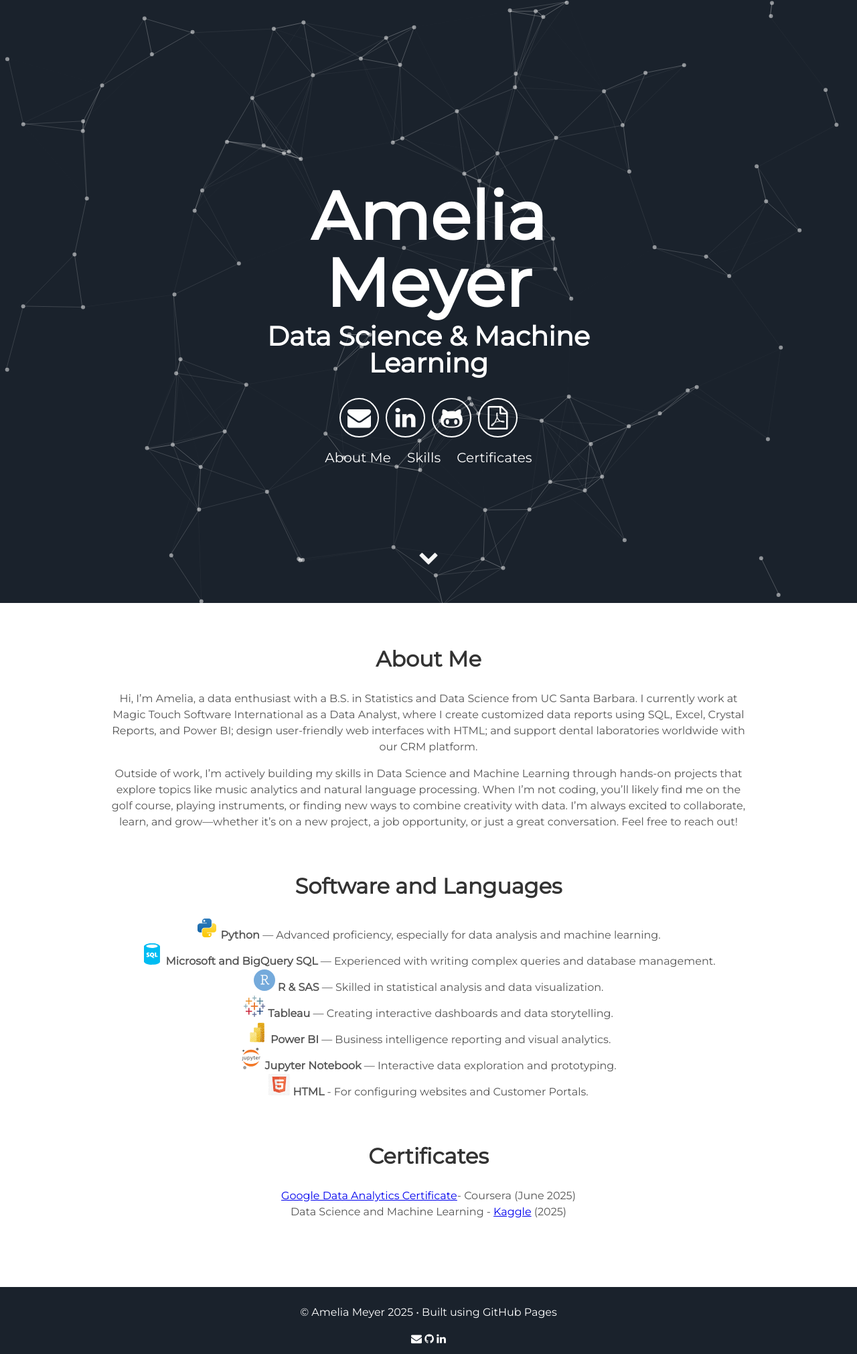
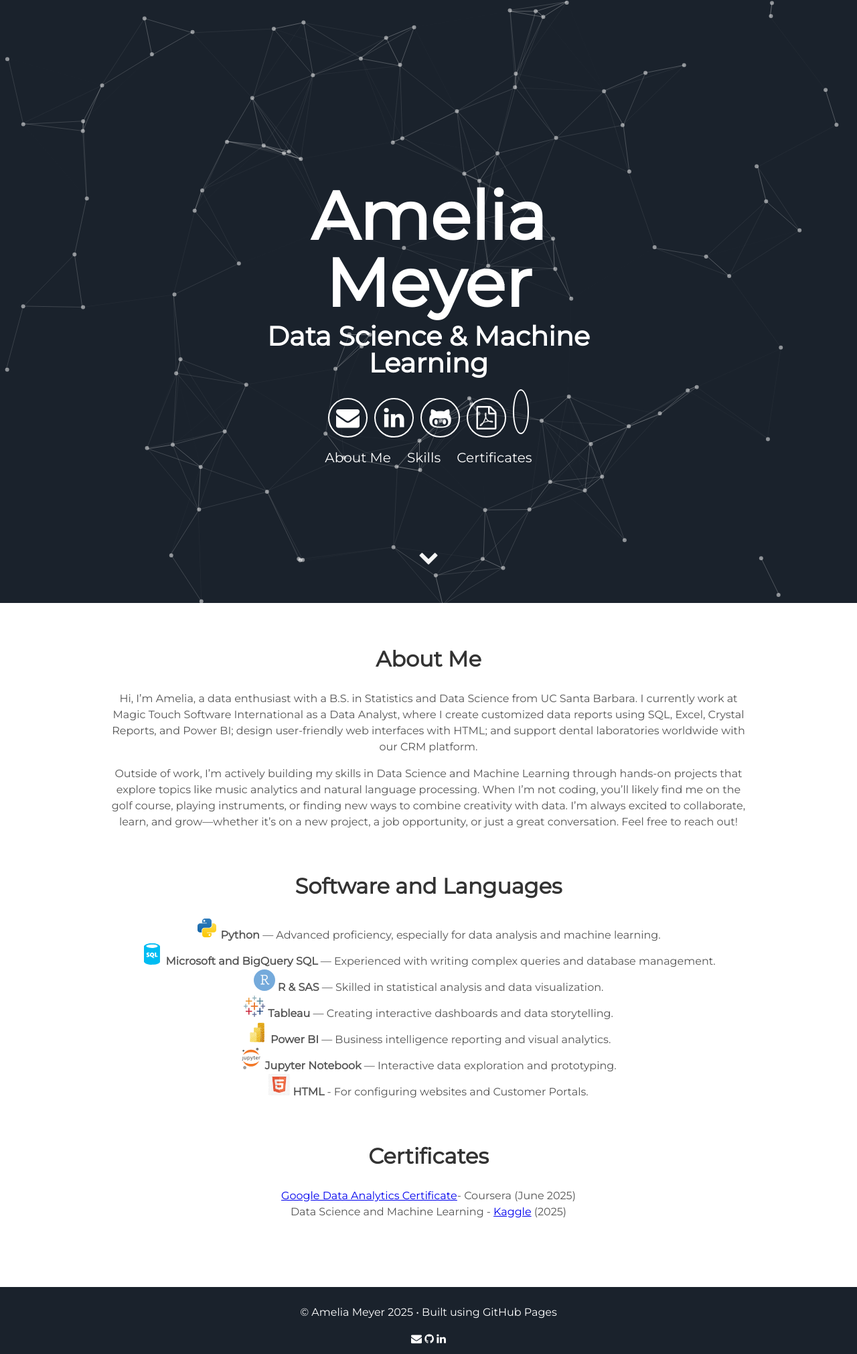
Before and after one commit to ameliameyer/home_test, a Jekyll site: the page built from index.html, in a window 1280 px wide. Shown: the whole page at 67% size. Built offline with Jekyll 4.4.1, drawn with Linux system fonts in a browser that asks for light colours.

Commit message:
Update header.html

```diff
--- a/_includes/header.html
+++ b/_includes/header.html
@@ -19,6 +19,10 @@
       <a aria-label="Resume" title="View my Resume (PDF)" target="_blank" href="{{ '/assets/Resume_AmeliaMeyer.pdf' | prepend: site.baseurl }}">
         <i class="icon fa fa-file-pdf-o" aria-hidden="true"></i>
       </a>
+      <a aria-label="Medium" title="My Medium Articles" target="_blank" href="">
+        <i class="icon fa-solid fa-circle-m" aria-hidden="true"></i>
+      </a>
+
     </div>
 
     <nav class="header-links">
```
